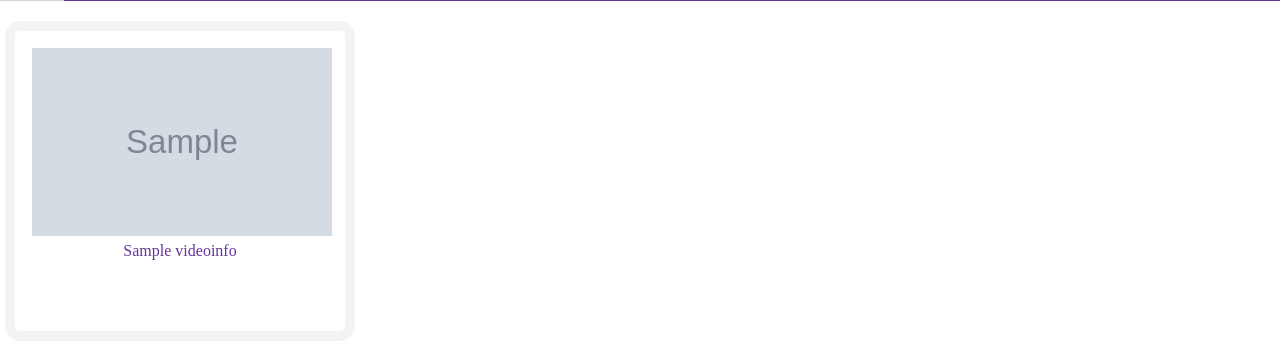
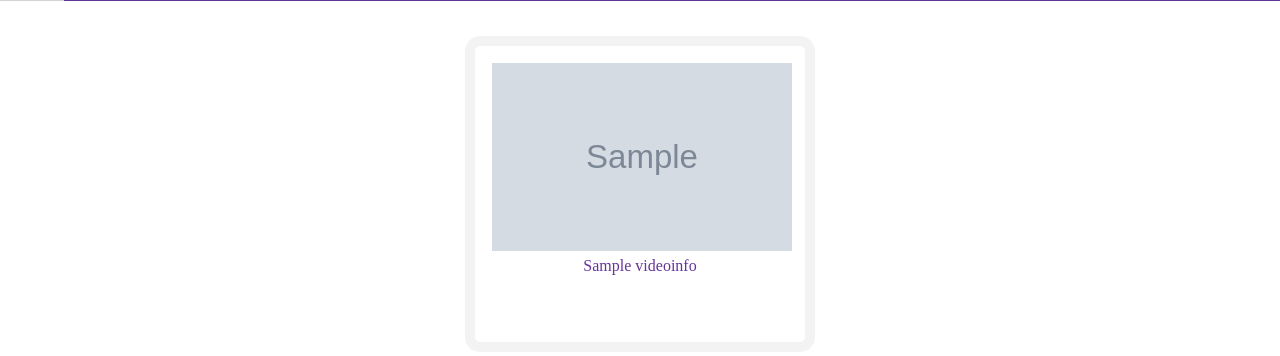
Before and after one commit to fu1er/Django-website, a Django app: page /videopage/home/ in a window 1280 px wide. Shown: the part 207-563 px from the top of the page. Run offline with Django 3.2, Linux system fonts and the light colour scheme; tables that the repository leaves empty hold one stand-in row (values such as "Sample post"); grey boxes marked "Sample" are stand-in pictures; some web fonts are replaced.

Commit message:
adjust home page and author page using flex box

```diff
--- a/videopage/static/style/basicstyle.css
+++ b/videopage/static/style/basicstyle.css
@@ -39,7 +39,11 @@ body {
 
 .list-box {
   /* transform: translate(-50%,-50%); */
-  margin-top: 15px;
+  margin-top: 30px;
+
+  display: flex;
+  flex-flow: row wrap;
+  justify-content: center;
 }
 
 a.select {
@@ -55,18 +59,24 @@ a.select {
 
 /* 视频卡片 */
 .video-card {
+  max-width: 300px;
+  flex:300px;
   /* 解决span不一样高 */
-  vertical-align: middle;
+  /* vertical-align: middle; */
   /* --------------- */
-  display: inline-block;
-  width: 300px;
-  height: 270px;
+
+  /* width: 300px; */
+  /* height: 270px; */
   padding: 15px;
+  margin: 5px;
+  display:inline-block;
+  display:inline-block;
+
   border-style: solid;
   border-width: 10px;
   border-radius: 15px;
   border-color: #f3f3f3;
-  margin: 5px;
+
 }
 
 .video-image {
```
